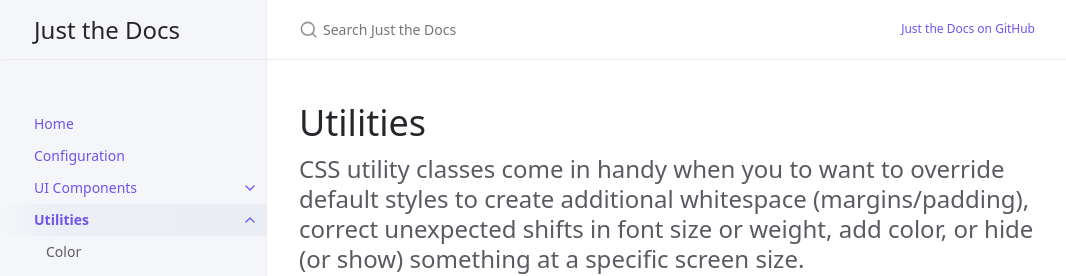
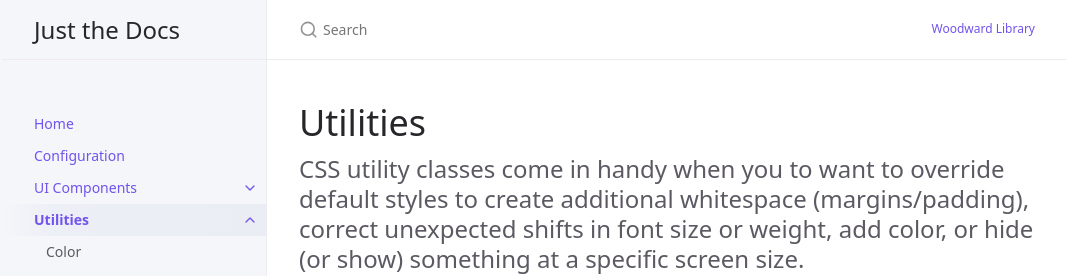
Before and after one commit to Woodward-Library/workshop-template, a Jekyll site: the page built from docs/utilities/utilities.md, in a window 1280 px wide. Shown: the top 276 px of the page, without its empty margins (105-1171 px from the left). Built offline with Jekyll 4.4.1, drawn with Linux system fonts in a browser that asks for light colours.

Commit message:
updating contact infos

```diff
--- a/_config.yml
+++ b/_config.yml
@@ -64,8 +64,8 @@ heading_anchors: true
 
 # Aux links for the upper right navigation
 aux_links:
-  "Just the Docs on GitHub":
-    - "//github.com/pmarsceill/just-the-docs"
+  "Woodward Library":
+    - "https://woodward.library.ubc.ca/"
 
 # Makes Aux links open in a new tab. Default is false
 aux_links_new_tab: false
--- a/_layouts/default.html
+++ b/_layouts/default.html
@@ -74,7 +74,7 @@ layout: table_wrappers
       {% if site.search_enabled != false %}
         <div class="search">
           <div class="search-input-wrap">
-            <input type="text" id="search-input" class="search-input" tabindex="0" placeholder="Search {{ site.title }}" aria-label="Search {{ site.title }}" autocomplete="off">
+            <input type="text" id="search-input" class="search-input" tabindex="0" placeholder="Search " aria-label="Search {{ site.title }}" autocomplete="off">
             <label for="search-input" class="search-label"><svg viewBox="0 0 24 24" class="search-icon"><use xlink:href="#svg-search"></use></svg></label>
           </div>
           <div id="search-results" class="search-results"></div>
```
Also changed, not shown: index.md (+1 -1 lines).
